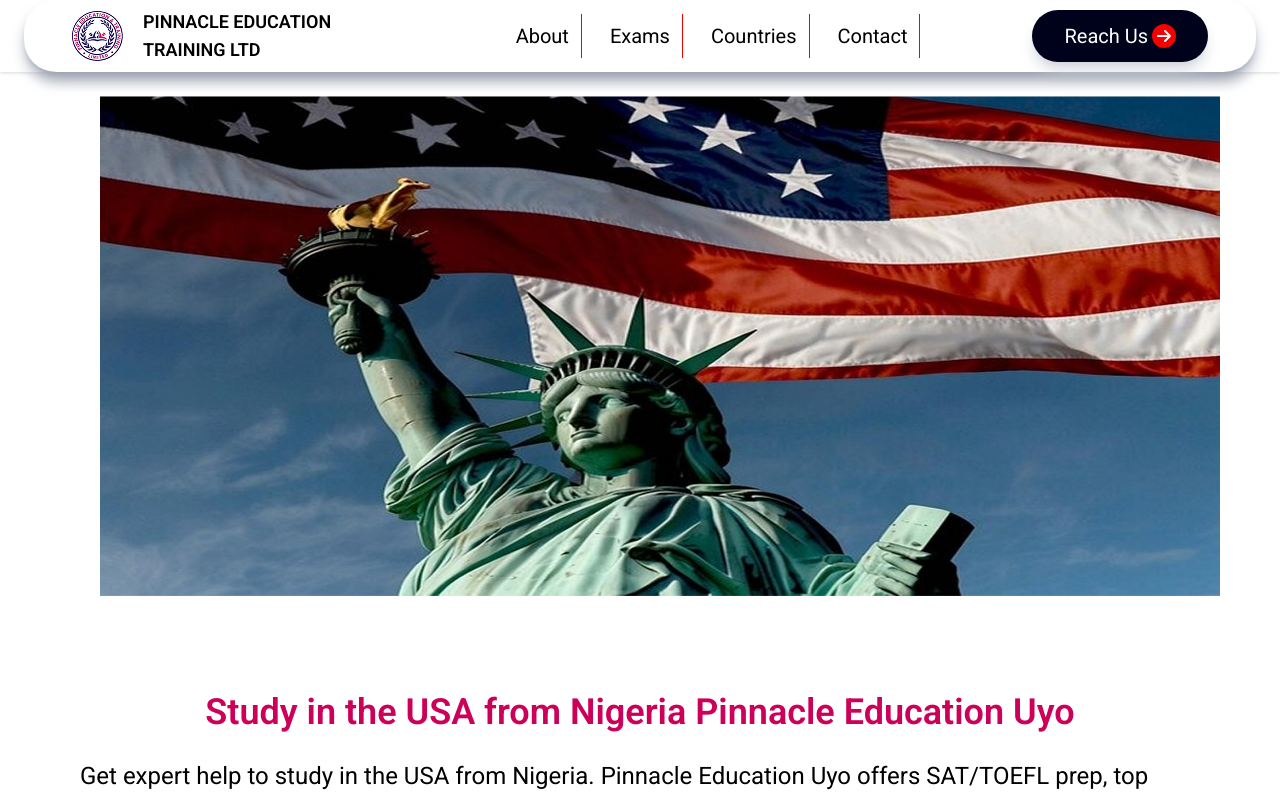
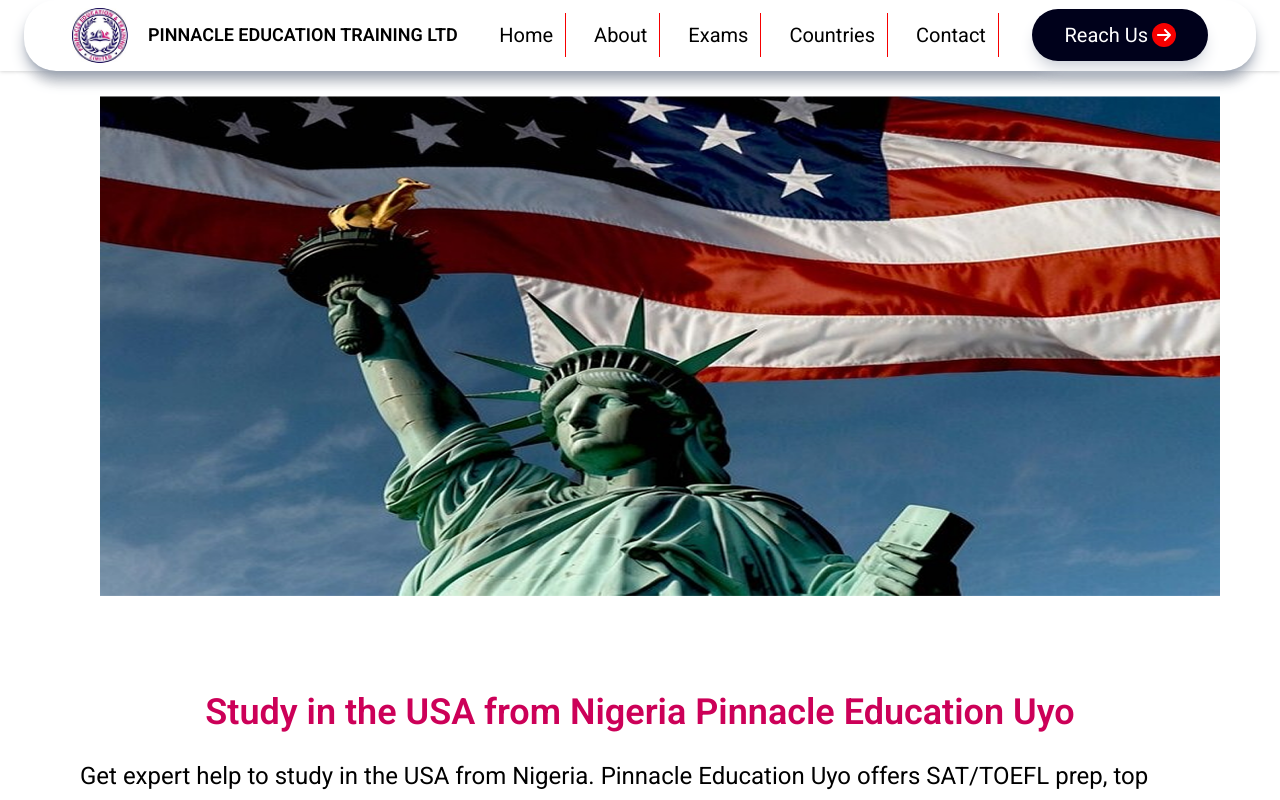
Before and after one commit to myconpeter/pinnacle_web, a React (Vite) app: page /usa in a window 1280 px wide. Shown: the top 800 px of the page. Built offline with nearby package versions, Linux system fonts and the light colour scheme.

Commit message:
we still dey try

```diff
--- a/src/App.tsx
+++ b/src/App.tsx
@@ -13,10 +13,13 @@ import Ireland from './pages/Ireland';
 import Australia from './pages/Australia';
 import Germany from './pages/Germany';
 import Poland from './pages/Poland';
+import ScrollToTop from './components/ScrollToTop';
+
 
 function App() {
 	return (
 		<BrowserRouter>
+			<ScrollToTop />
 			<Routes>
 				<Route
 					index
--- a/src/HomePage/ContactUs.tsx
+++ b/src/HomePage/ContactUs.tsx
@@ -1,6 +1,6 @@
 const ContactUs = () => {
 	return (
-		<div className='relative w-full px-3 md:px-6 mt-16 md:mt-24 items-center pb-20'>
+		<div id="contact" className='relative w-full px-3 md:px-6 mt-16 md:mt-24 items-center pb-20'>
 			<div className='bg-lighterBlue p-3 flex justify-center items-center'>
 				<p className='text-white font-bold text-3xl'>CONTACT US</p>
 			</div>
--- a/src/HomePage/Countries.tsx
+++ b/src/HomePage/Countries.tsx
@@ -66,7 +66,7 @@ const Countries = () => {
 		},
 	];
 	return (
-		<div className='relative w-full px-3 md:px-6 mt-16 md:mt-24 items-center bg-light-pink rounded-3xl pb-20'>
+		<div id='country' className='relative w-full px-3 md:px-6 mt-16 md:mt-24 items-center bg-light-pink rounded-3xl pb-20'>
 			<p className='pt-10 text-2xl md:text-6xl font-bold'>Countries</p>
 			<p className='mt-5 md:text-2xl'>
 				Check out the basic requirements to study in the following countries
--- a/src/HomePage/Headers.tsx
+++ b/src/HomePage/Headers.tsx
@@ -6,7 +6,7 @@ import DemoTwo from '../assets/DemoTwo.jpg';
 const Headers = () => {
   return (
     <>
-        <div className={` relative w-full px-3 md:px-6 mt-16 md:mt-24 items-center`}>
+        <div id='home' className={` relative w-full px-3 md:px-6 mt-16 md:mt-24 items-center`}>
 				<img
 					src={Demo}
 					alt='Demo'
--- a/src/HomePage/InterExams.tsx
+++ b/src/HomePage/InterExams.tsx
@@ -25,7 +25,7 @@ const InterExams = () => {
 		},
 	];
 	return (
-		<div className='relative w-full px-3 md:px-6 mt-16 md:mt-24 items-center mb-10'>
+		<div id='exams' className='relative w-full px-3 md:px-6 mt-16 md:mt-24 items-center mb-10'>
 			<p className='text-center text-2xl font-bold md:text-6xl'>INTERNATIONAL EXAMS</p>
 			<p className='mt-5 text-xs text-center'>
 				Be a part of our students who excel in the following international exams
--- a/src/components/NavBar.tsx
+++ b/src/components/NavBar.tsx
@@ -4,21 +4,95 @@ import { MdMenu } from 'react-icons/md';
 import { IoClose } from 'react-icons/io5';
 import { useState } from 'react';
 import PinnacleLogo from '../assets/PinnacleLogo.png';
-import { Link } from 'react-router';
-
-// type Props = {}
+import { Link, useLocation, useNavigate } from 'react-router';
 
 const NavBar = () => {
+	const location = useLocation();
+	const navigate = useNavigate();
+
 	const flexBetween = 'flex items-center justify-between';
 	const navbarBackground = 'bg-white drop-shadow';
 	const isAboveMediumScreen = useMediaQuery('(min-width: 1060px)');
 	const [isMenuToggled, setIsMenuToggled] = useState<boolean>(false);
+
+	const handleExamsClick = () => {
+		if (location.pathname !== '/') {
+			navigate('/');
+			setTimeout(() => {
+				const element = document.getElementById('exams');
+				if (element) {
+					element.scrollIntoView({ behavior: 'smooth' });
+				}
+			}, 100);
+			setIsMenuToggled(!isMenuToggled);
+		} else {
+			const element = document.getElementById('exams');
+			if (element) {
+				element.scrollIntoView({ behavior: 'smooth' });
+			}
+			setIsMenuToggled(!isMenuToggled);
+		}
+	};
+	const handleCountryClick = () => {
+		if (location.pathname !== '/') {
+			navigate('/');
+			setTimeout(() => {
+				const element = document.getElementById('country');
+				if (element) {
+					element.scrollIntoView({ behavior: 'smooth' });
+				}
+			}, 100);
+			setIsMenuToggled(!isMenuToggled);
+		} else {
+			const element = document.getElementById('country');
+			if (element) {
+				element.scrollIntoView({ behavior: 'smooth' });
+			}
+			setIsMenuToggled(!isMenuToggled);
+		}
+	};
+	const handleContactClick = () => {
+		if (location.pathname !== '/') {
+			navigate('/');
+			setTimeout(() => {
+				const element = document.getElementById('contact');
+				if (element) {
+					element.scrollIntoView({ behavior: 'smooth' });
+				}
+			}, 100);
+			setIsMenuToggled(!isMenuToggled);
+		} else {
+			const element = document.getElementById('contact');
+			if (element) {
+				element.scrollIntoView({ behavior: 'smooth' });
+			}
+			setIsMenuToggled(!isMenuToggled);
+		}
+	};
+	const handleHomeClick = () => {
+		if (location.pathname !== '/') {
+			navigate('/');
+			setTimeout(() => {
+				const element = document.getElementById('home');
+				if (element) {
+					element.scrollIntoView({ behavior: 'smooth' });
+				}
+			}, 100);
+			setIsMenuToggled(!isMenuToggled);
+		} else {
+			const element = document.getElementById('home');
+			if (element) {
+				element.scrollIntoView({ behavior: 'smooth' });
+			}
+			setIsMenuToggled(!isMenuToggled);
+		}
+	};
 	return (
 		<nav
 			className={`${navbarBackground} ${flexBetween} fixed top-0 z-30 w-full px-3 md:px-6 mb-10`}>
 			<div className={`${flexBetween} mx-auto w-full`}>
 				<div
-					className={`flex items-center justify-between  w-full md:gap-28 md:shadow-lg md:shadow-gray-400 rounded-4xl px-2 py-2`}>
+					className={`flex items-center justify-between  w-full md:shadow-lg md:shadow-gray-400 rounded-4xl px-2 py-2`}>
 					<Link
 						to='/'
 						className='flex items-center justify-center gap-2 md:gap-5 md:ml-10'>
@@ -37,6 +111,13 @@ const NavBar = () => {
 						<>
 							<div className='flex items-center '>
 								<div className={`${flexBetween} gap-5 text-sm`}>
+									<div
+										onClick={handleHomeClick}
+										className='border-r border-light-tomato pr-1'>
+										<p className='text-xl hover:bg-light-tomato/15 p-2 rounded-2xl border-light-tomato'>
+											Home
+										</p>
+									</div>
 									<Link
 										to='/about'
 										className='border-r border-light-tomato pr-1'>
@@ -44,27 +125,27 @@ const NavBar = () => {
 											About
 										</p>
 									</Link>
-									<Link
-										to='/'
+									<div
+										onClick={handleExamsClick}
 										className='border-r border-light-tomato pr-1'>
 										<p className='text-xl hover:bg-light-tomato/15 p-2 rounded-2xl border-light-tomato'>
 											Exams
 										</p>
-									</Link>
-									<Link
-										to='/'
+									</div>
+									<div
+										onClick={handleCountryClick}
 										className='border-r border-light-tomato pr-1'>
 										<p className='text-xl hover:bg-light-tomato/15 p-2 rounded-2xl border-light-tomato'>
 											Countries
 										</p>
-									</Link>
-									<Link
-										to='/'
+									</div>
+									<div
+										onClick={handleContactClick}
 										className='border-r border-light-tomato pr-1'>
 										<p className='text-xl hover:bg-light-tomato/15 p-2 rounded-2xl border-light-tomato'>
 											Contact
 										</p>
-									</Link>
+									</div>
 								</div>
 							</div>
 
@@ -92,26 +173,27 @@ const NavBar = () => {
 				<div className='fixed right-0 bottom-0 h-full w-[300px]'>
 					{/* close icon */}
 
-					<div className='ml-20 flex flex-col gap-10 text-2xl bg-dark-navy h-screen items-center pt-20 text-white'>
+					<div className=' flex flex-col gap-10 text-2xl bg-dark-navy h-screen items-center pt-20 text-white'>
 						<div className='fixed top-4 right-4 justify-end '>
 							<button onClick={() => setIsMenuToggled(!isMenuToggled)}>
 								<IoClose className='h-6 w-6 text-white font-bold' />
 							</button>
 						</div>
+						<div onClick={handleHomeClick}>
+							<p className='text-xl'>Home</p>
+						</div>
 						<Link to='/about'>
 							<p className='text-xl'>About</p>
 						</Link>
-						<Link to='/'>
+						<div onClick={handleExamsClick}>
 							<p className='text-xl'>Exams</p>
-						</Link>
-						<Link to='/'>
+						</div>
+						<div onClick={handleCountryClick}>
 							<p className='text-xl'>Countries</p>
-						</Link>
-						<Link to='/'>
+						</div>
+						<div onClick={handleContactClick}>
 							<p className='text-xl'>Contact</p>
-						</Link>
-
-
+						</div>
 
 						<div className=''>
 							<button className='flex items-center gap-1 rounded-full bg-pureBlue px-8 py-3 text-xl hover:bg-light-gray text-white'>
--- /dev/null
+++ b/src/components/ScrollToTop.tsx
@@ -0,0 +1,14 @@
+import { useEffect } from 'react';
+import { useLocation } from 'react-router';
+
+const ScrollToTop = () => {
+	const { pathname } = useLocation();
+
+	useEffect(() => {
+		window.scrollTo(0, 0);
+	}, [pathname]);
+
+	return null;
+};
+
+export default ScrollToTop;
--- a/src/index.css
+++ b/src/index.css
@@ -29,4 +29,5 @@ body,
 	height: 100%;
 	width: 100%;
 	font-family: 'Roboto';
+	scroll-padding-top: 70px;
 }
```
